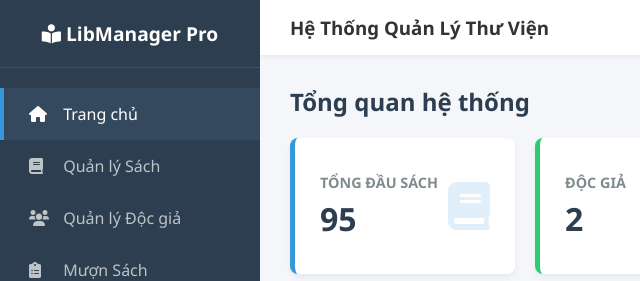
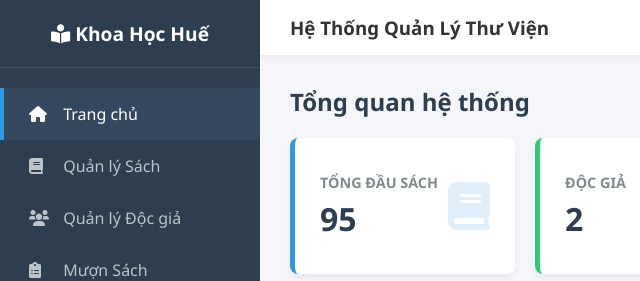
Before and after one commit to dung200502-art/quanLyThuVien, a plain HTML site: page index.html in a window 1280 px wide. Shown: the top 281 px of the page, 0-640 px from the left. Drawn offline with Linux system fonts and the light colour scheme.

Commit message:
Update index.html

```diff
--- a/index.html
+++ b/index.html
@@ -75,7 +75,7 @@
 <body>
 
     <div class="sidebar">
-        <div class="sidebar-header"><i class="fas fa-book-reader"></i> LibManager Pro</div>
+        <div class="sidebar-header"><i class="fas fa-book-reader"></i> Khoa Học Huế</div>
         <ul class="menu">
             <li><a onclick="nav('dashboard')" id="nav-dashboard" class="active"><i class="fas fa-home"></i> Trang chủ</a></li>
             <li><a onclick="nav('books')" id="nav-books"><i class="fas fa-book"></i> Quản lý Sách</a></li>
```
